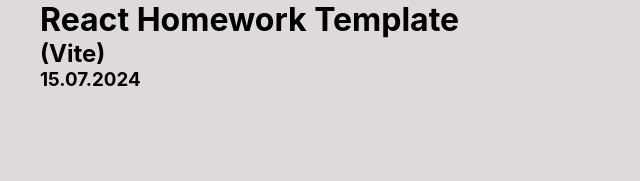
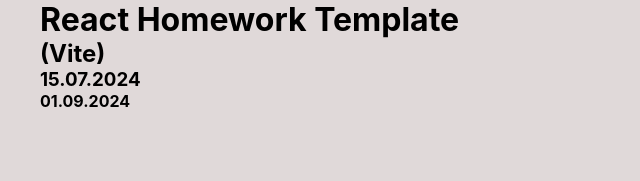
Before and after one commit to KonradKinok/goit-react-hw-08-phonebook, a React (Vite) app: page / in a window 1280 px wide. Shown: the top 181 px of the page, without its empty margins (0-640 px from the left). Built offline with nearby package versions, Linux system fonts and the light colour scheme.

Commit message:
Update App.tsx

```diff
--- a/src/components/App.tsx
+++ b/src/components/App.tsx
@@ -5,6 +5,7 @@
       <h1>React Homework Template</h1>
       <h2>(Vite)</h2>
       <h3>15.07.2024</h3>
+      <h4>01.09.2024</h4>
     </>
   );
 }
```
